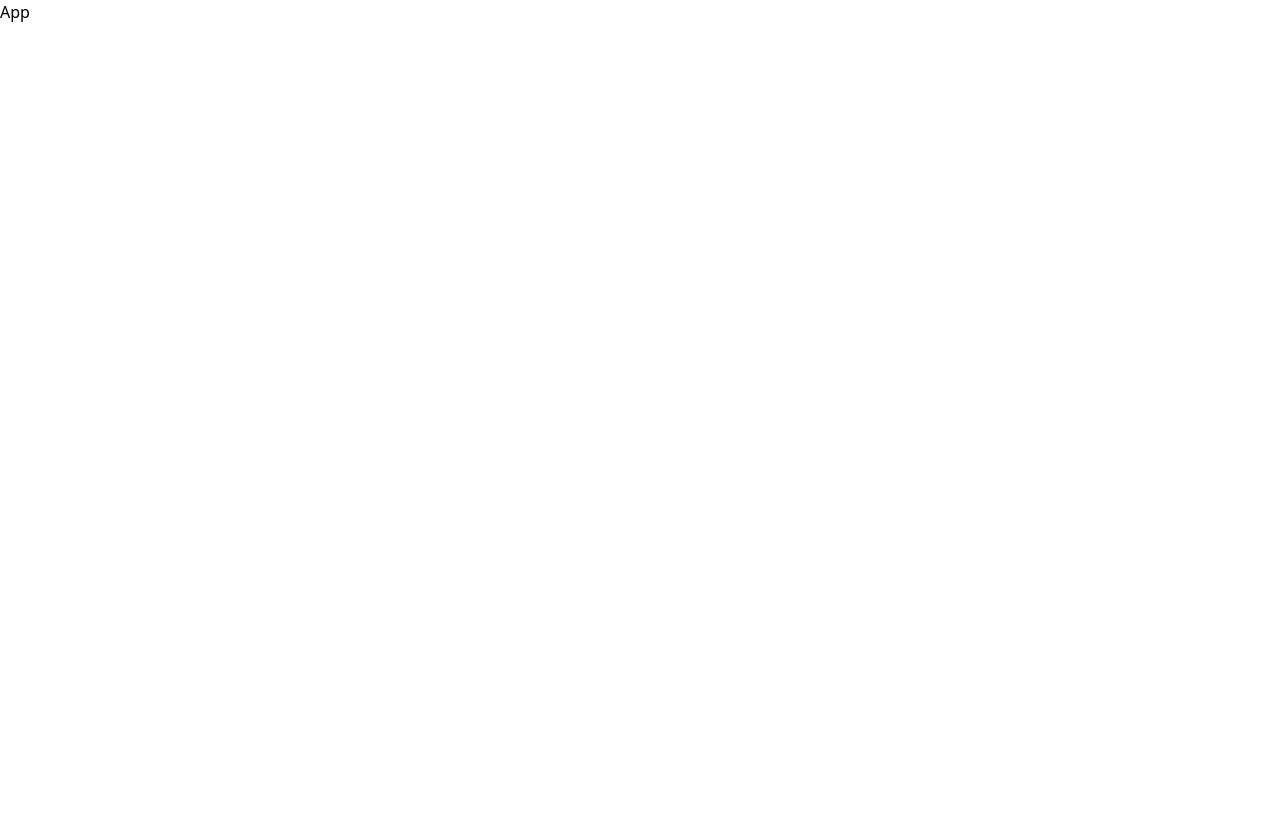
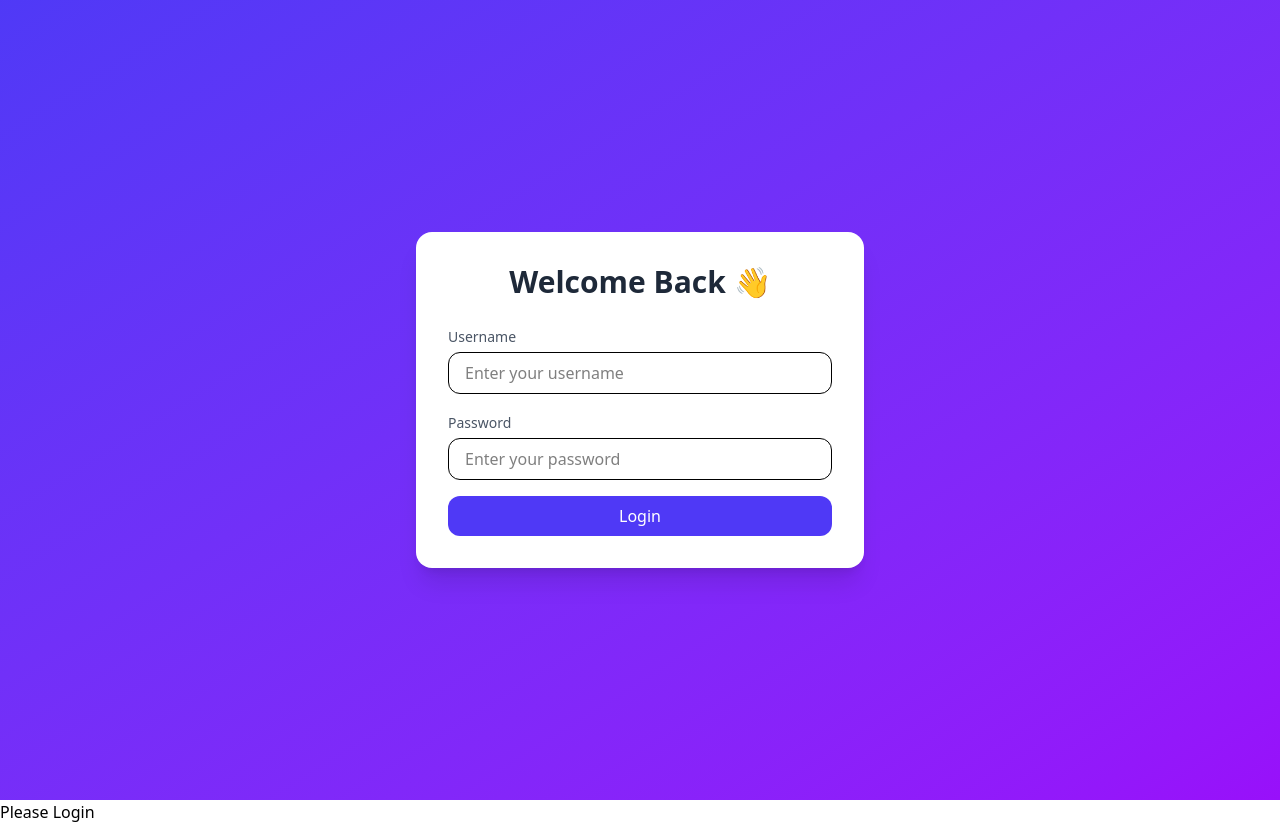
Before and after one commit to M-AmanSiddiqui/React-JS_Practice, a React (Vite) app: page / in a window 1280 px wide. Before the commit the page ends 800 px from the top, so only its background shows below. Built offline with nearby package versions, Linux system fonts and the light colour scheme.

Commit message:
one project of useContext

```diff
--- a/src/App.jsx
+++ b/src/App.jsx
@@ -1,8 +1,15 @@
 import React from 'react'
+import UserContextProvider from './context/UserContextProvider'
+import Login from './components/login'
+import Profile from './components/profile'
 
 function App() {
   return (
-    <div>App</div>
+    <UserContextProvider>
+      {/* Conditional rendering */}
+      <Login />  {/* Login component show karega agar user null hai */}
+      <Profile /> {/* Profile show karega agar user exist kare */}
+    </UserContextProvider>
   )
 }
 
--- /dev/null
+++ b/src/components/login.jsx
@@ -0,0 +1,58 @@
+import React, { useState, useContext } from 'react'
+import UserContext from '../context/userContext'
+
+const Login = () => {
+  const [username, setUsername] = useState('')
+  const [password, setPassword] = useState('')
+
+  const { setUser } = useContext(UserContext)
+
+  const handleSubmit = (e) => {
+    e.preventDefault()
+    setUser({ username, password })
+  }
+
+  return (
+    <div className="min-h-screen flex items-center justify-center bg-gradient-to-br from-indigo-600 to-purple-600">
+      <div className="bg-white p-8 rounded-2xl shadow-xl w-full max-w-md">
+        <h2 className="text-3xl font-bold text-center text-gray-800 mb-6">
+          Welcome Back 👋
+        </h2>
+
+        {/* ✅ handleSubmit added */}
+        <form className="space-y-4" onSubmit={handleSubmit}>
+          <div>
+            <label className="text-sm text-gray-600">Username</label>
+            <input
+              value={username}
+              onChange={(e) => setUsername(e.target.value)}
+              type="text"
+              placeholder="Enter your username"
+              className="w-full mt-1 px-4 py-2 border rounded-xl focus:outline-none focus:ring-2 focus:ring-indigo-500"
+            />
+          </div>
+
+          <div>
+            <label className="text-sm text-gray-600">Password</label>
+            <input
+              value={password}
+              onChange={(e) => setPassword(e.target.value)}
+              type="password"
+              placeholder="Enter your password"
+              className="w-full mt-1 px-4 py-2 border rounded-xl focus:outline-none focus:ring-2 focus:ring-indigo-500"
+            />
+          </div>
+
+          <button
+            type="submit"
+            className="w-full bg-indigo-600 text-white py-2 rounded-xl hover:bg-indigo-700 transition"
+          >
+            Login
+          </button>
+        </form>
+      </div>
+    </div>
+  )
+}
+
+export default Login
--- /dev/null
+++ b/src/components/profile.jsx
@@ -0,0 +1,11 @@
+import React from 'react'
+import { useContext } from 'react'
+import UserContext from '../context/userContext'
+
+function Profile() {
+    const {user} = useContext(UserContext)
+  if (!user) return <div>Please Login</div>
+  return <div>Welcome {user.username}</div>
+}
+
+export default Profile
--- /dev/null
+++ b/src/context/UserContext.js
@@ -0,0 +1,5 @@
+import React from 'react'
+
+const UserContext = React.createContext(null)
+
+export default UserContext
--- /dev/null
+++ b/src/context/UserContextProvider.jsx
@@ -0,0 +1,13 @@
+import React from 'react'
+import UserContext from './userContext'
+
+const UserContextProvider = ({children}) => {
+  const [user, setUser] = React.useState(null)
+  return (
+    <UserContext.Provider value={{user,setUser}}>
+        {children}
+        </UserContext.Provider>
+  )
+}
+
+export default UserContextProvider
```
